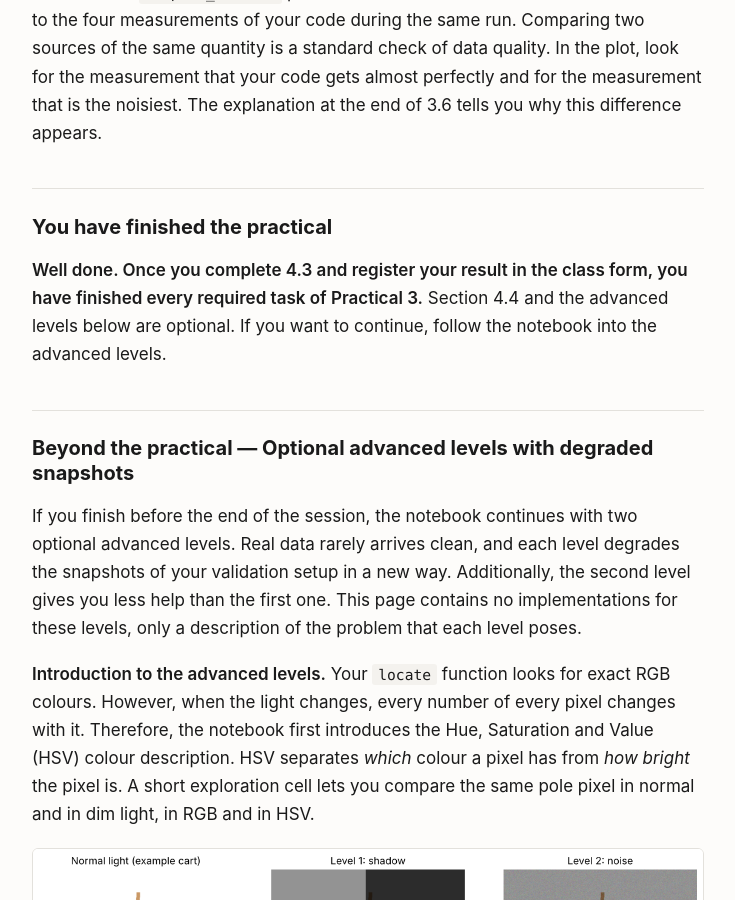
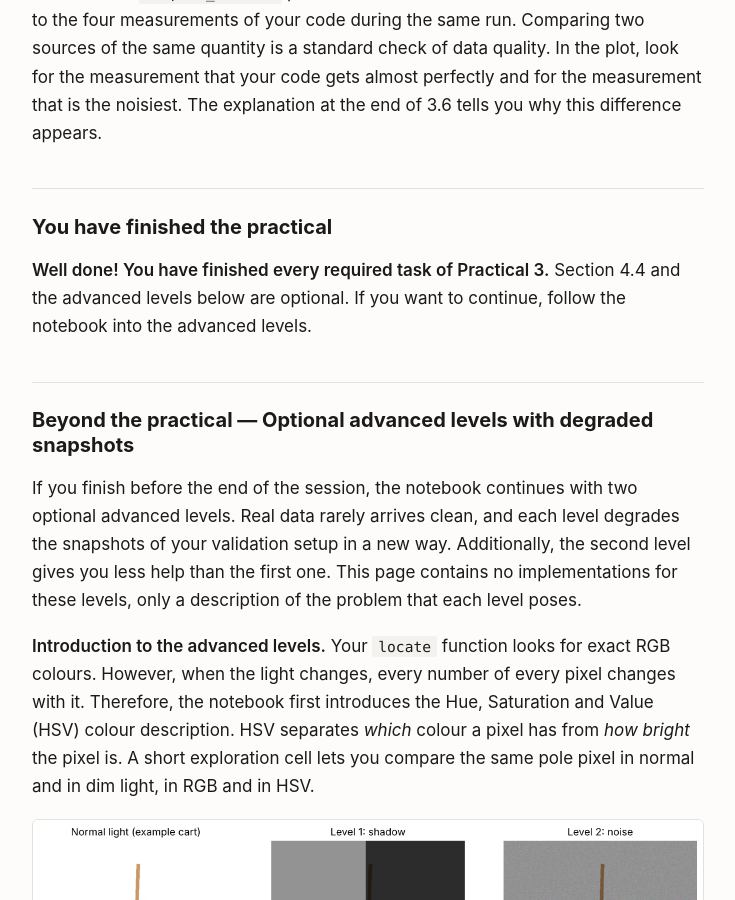
Before and after one commit to juanbmedina/ai-engineering-practicals, a Jekyll site: the page built from docs/practicals/inverted_pendulum_camera_vision/index.md, in a window 1280 px wide and 900 px high, scrolled down 10729 px. Shown: the whole window, without its empty margins (272-1007 px from the left). Built offline with Jekyll 4.4.1, drawn with Linux system fonts in a browser that asks for light colours.

Commit message:
Deleted form requirement

```diff
--- a/docs/practicals/inverted_pendulum_camera_vision/index.md
+++ b/docs/practicals/inverted_pendulum_camera_vision/index.md
@@ -303,7 +303,7 @@ The function `compare_sensors` plots the four measurements of the simulator next
 
 ## You have finished the practical
 
-**Well done. Once you complete 4.3 and register your result in the class form, you have finished every required task of Practical 3.** Section 4.4 and the advanced levels below are optional. If you want to continue, follow the notebook into the advanced levels.
+**Well done! You have finished every required task of Practical 3.** Section 4.4 and the advanced levels below are optional. If you want to continue, follow the notebook into the advanced levels.
 
 ## Beyond the practical — Optional advanced levels with degraded snapshots
 
```
